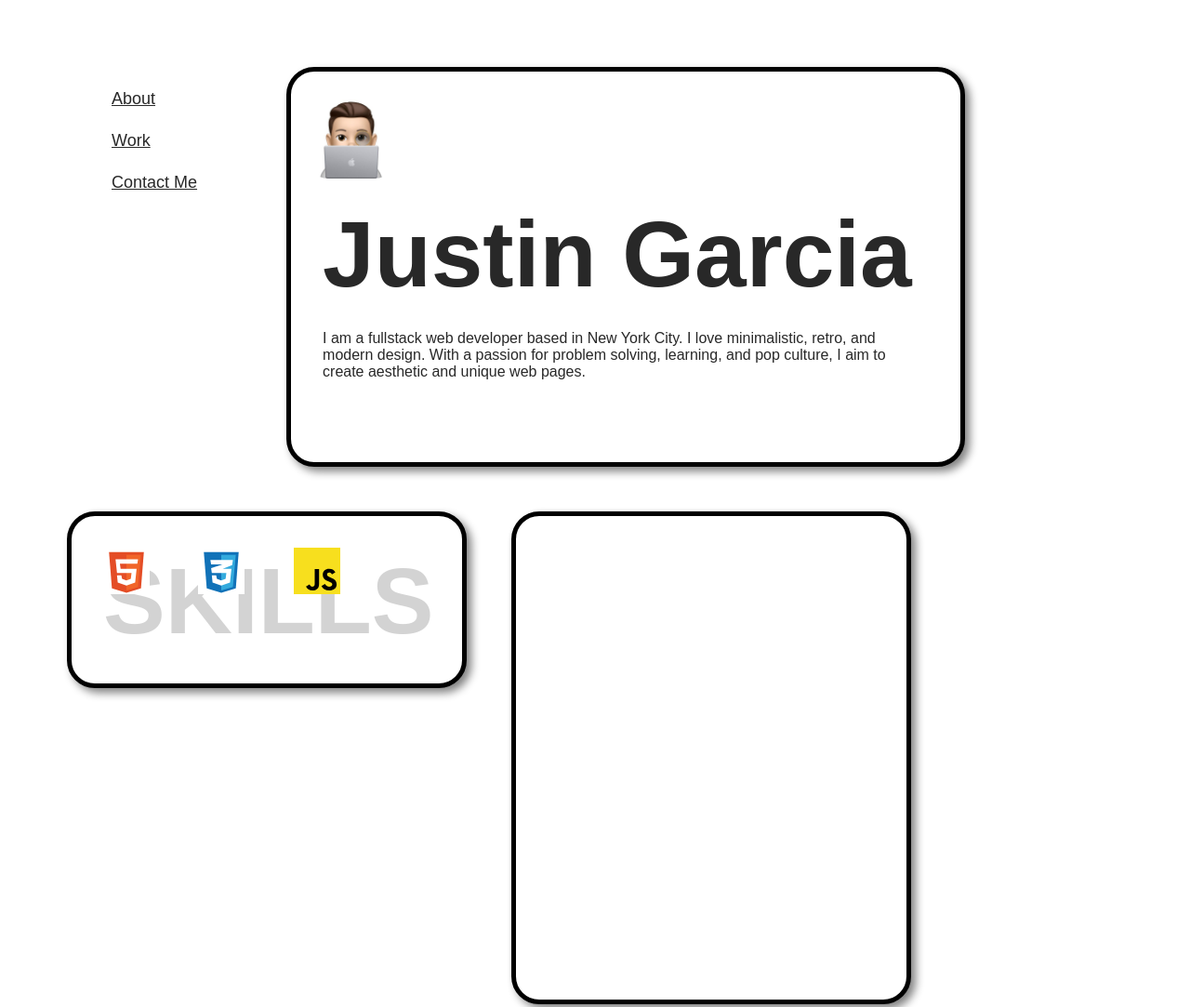
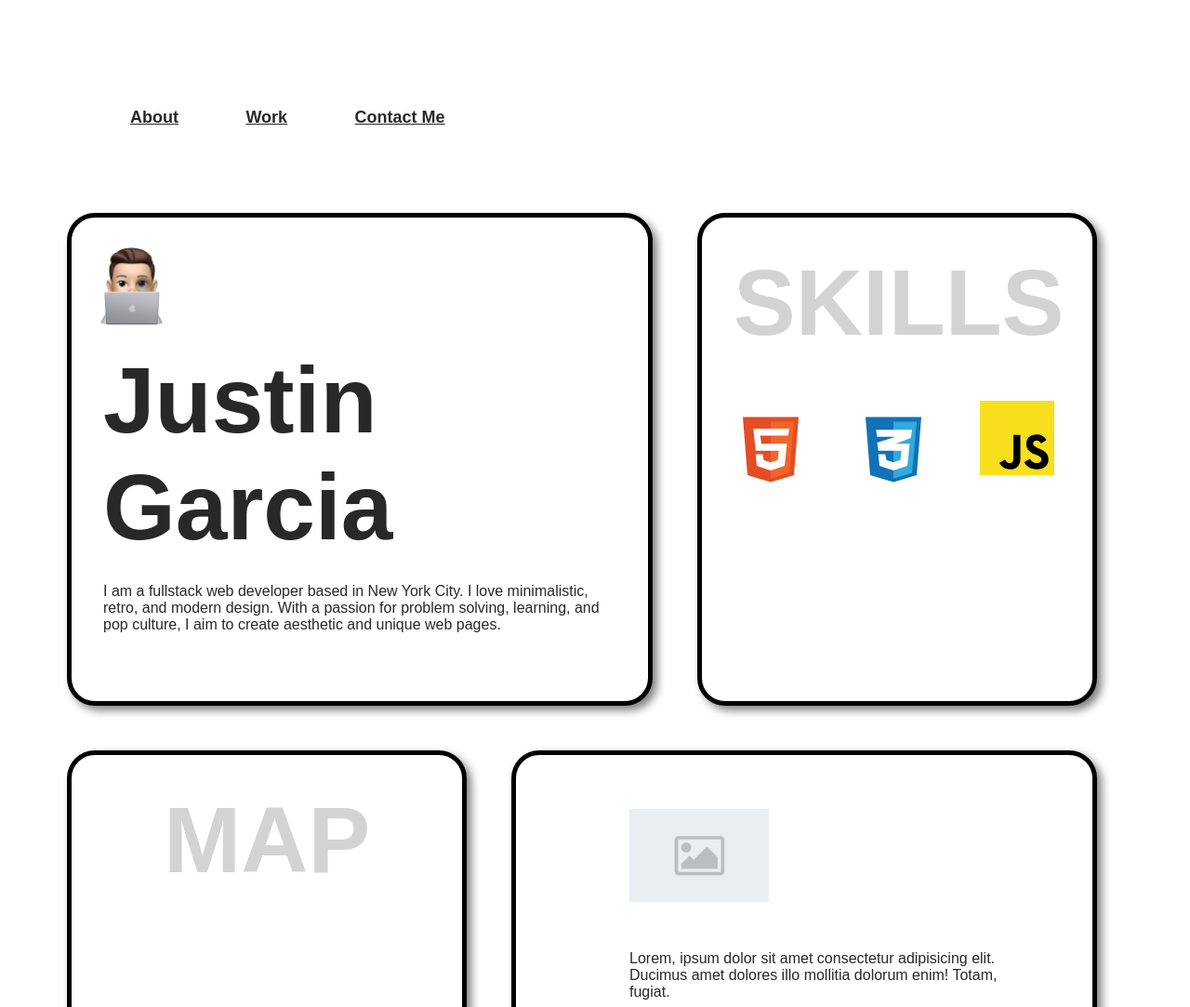
Before and after one commit to Justin-Garcia/portfolio, a plain HTML site: page index.html in a window 1280 px wide. Shown: the top 1083 px of the page at 93% size. Drawn offline with Linux system fonts and the light colour scheme.

Commit message:
fixed layout issues

```diff
--- a/index.html
+++ b/index.html
@@ -6,13 +6,14 @@
     <link rel="stylesheet" href="./style/style.css" />
     <title>Portfolio</title>
   </head>
-
+<header>
   <nav>
     <!-- Smooth Scroll-to Buttons for Single Page Function  -->
     <p><a href="#home">About</a></p>
     <p><a href="#work">Work</a></p>
     <p><a href="#contact">Contact Me</a></p>
   </nav>
+</header>
   <body>
     <!-- First thing you see on the page -->
     <section id="home" class="card1">
@@ -39,9 +40,12 @@
     </section>
 
     <!-- Location figure (unsure about this) -->
-    <figure id="map" class="card2">
-      <!-- <img src="./images/my_location.png" alt="NYC 🍎" /> -->
-    </figure>
+    <section id="map" class="card2">
+      <figure>
+        <h1>MAP</h1>
+        <!-- <img src="./images/my_location.png" alt="NYC 🍎" /> -->
+      </figure>
+    </section>
 
     <!-- Place for recent/best projects (to be updated) -->
     <section id="work" class="card1">
@@ -68,7 +72,7 @@
             amet dolores illo mollitia dolorum enim! Totam, fugiat.
           </figcaption>
         </li>
-        <li>
+        <!-- <li>
           <img
             class="work"
             src="./images/placeholder-image.png"
@@ -78,8 +82,9 @@
             Lorem, ipsum dolor sit amet consectetur adipisicing elit. Ducimus
             amet dolores illo mollitia dolorum enim! Totam, fugiat.
           </figcaption>
-        </li>
+        </li> -->
       </ul>
     </section>
   </body>
+  <footer></footer>
 </html>
--- a/style/style.css
+++ b/style/style.css
@@ -17,9 +17,10 @@ body {
   border-radius: 30px;
   padding: 10px;
   box-shadow: 5px 5px 10px gray;
-  width: 700px;
+  width: 600px;
+  height: 500px;
   min-width: 33vh;
-  min-height: 50vh;
+  min-height: 500px;
 }
 
 .card2 {
@@ -34,13 +35,24 @@ body {
   height: 500px;
 }
 /* Nav bar appearance */
+header {
+  padding: 10px;
+  padding-right: 100px;
+  padding-left: 10px;
+  padding-bottom: 10px;
+  align-items: center;
+}
 
 nav p {
-    display: flexbox;
+  text-align: center;
+
+  display: inline-block;
   justify-content: right;
   font-size: 18px;
-  font-weight: 100;
+  font-weight: bold;
   color: #282828;
+  margin: 10px;
+
 }
 
 /* Top Section */
@@ -67,32 +79,33 @@ h1 {
 }
 
 /* "Skill(s)" Section */
-.languages {
+section .languages {
   display: flexbox;
-  height: 20vh;
+  position: relative;
+  height: 50vh;
 }
 
 .languages img {
-  display: flexbox;
   justify-content: space-between;
-  position: relative;
-  background-color: none;
-
-  height: 50px;
-  width: 50px;
+  height: 20%;
+  width: 20%;
 }
 
 .languages p {
   display: flexbox;
-  position: absolute;
   font-size: 100px;
   font-weight: bolder;
   opacity: 20%;
 }
 
 /* Location */
-#map img {
-   object-fit: fill;
+#map section {
+  display: flexbox;
+  height: 50vh;
+}
+#map h1 {
+  opacity: 20%;
+  text-align: center;
 }
 
 /* Works Card */
```
